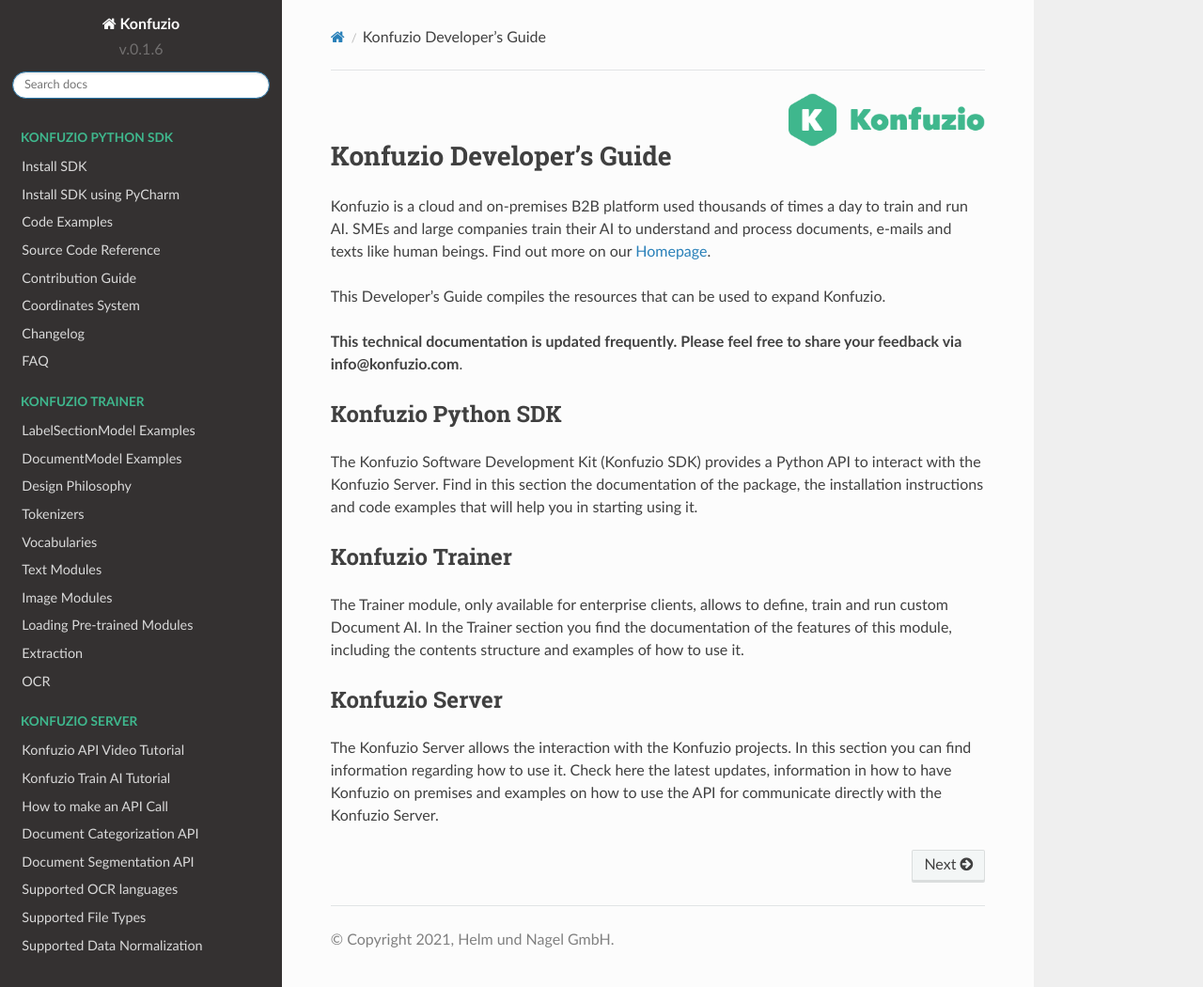
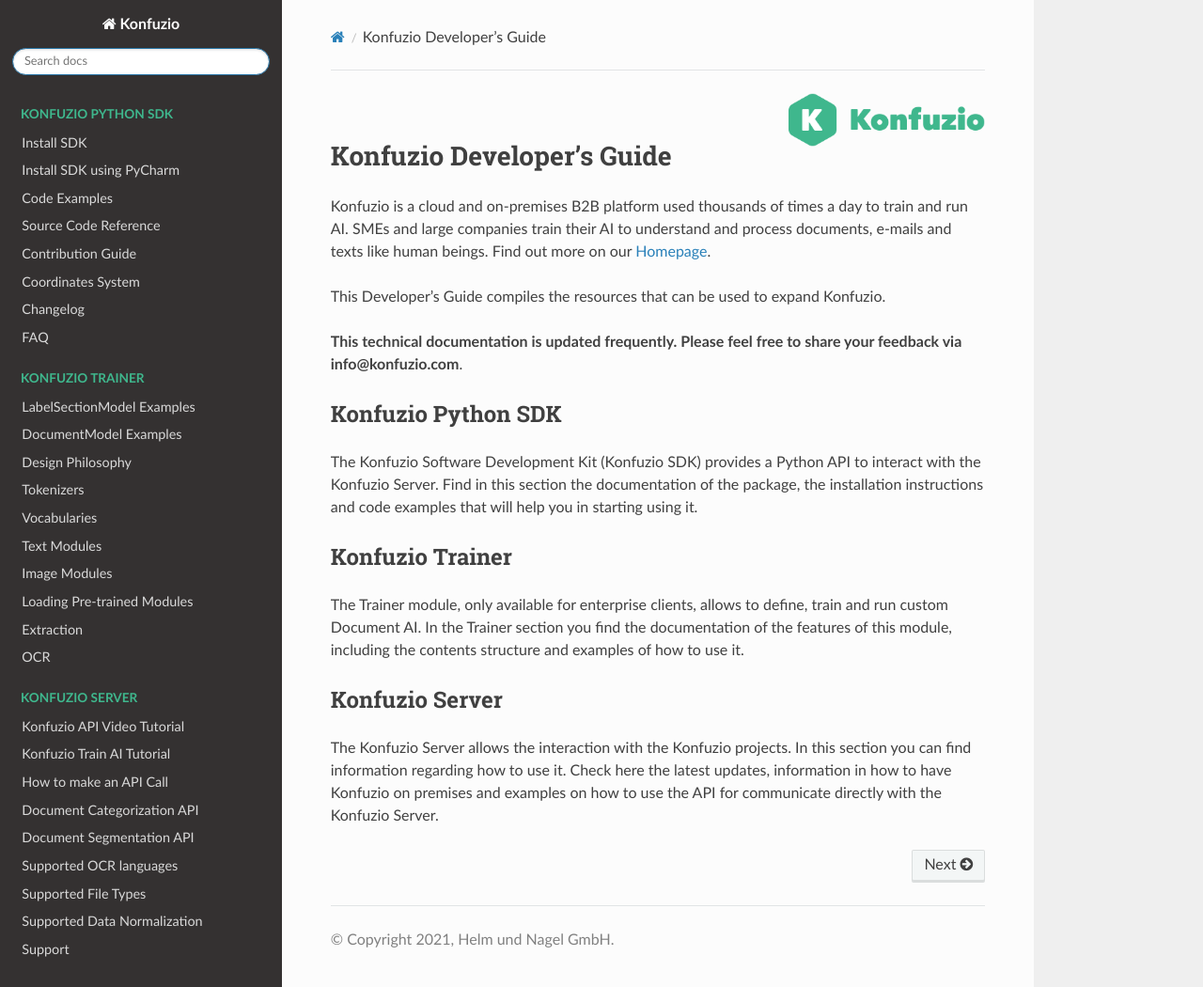
Before and after one commit to konfuzio-ai/konfuzio-sdk, a Sphinx documentation site: the page built from docs/index.rst, in a window 1280 px wide and 1050 px high. Shown: the whole window at 94% size. Built offline with Sphinx 7.4.7 and the Read the Docs theme 2.0.0, drawn with Linux system fonts in a browser that asks for light colours.

Commit message:
Update conf.py

```diff
--- a/docs/conf.py
+++ b/docs/conf.py
@@ -27,9 +27,6 @@
 project = 'Konfuzio'
 copyright = '2021, Helm und Nagel GmbH'
 author = 'Helm und Nagel GmbH'
-
-# The short X.Y version
-version = 'v.0.1.6'
 
 
 # -- General configuration ---------------------------------------------------
```
